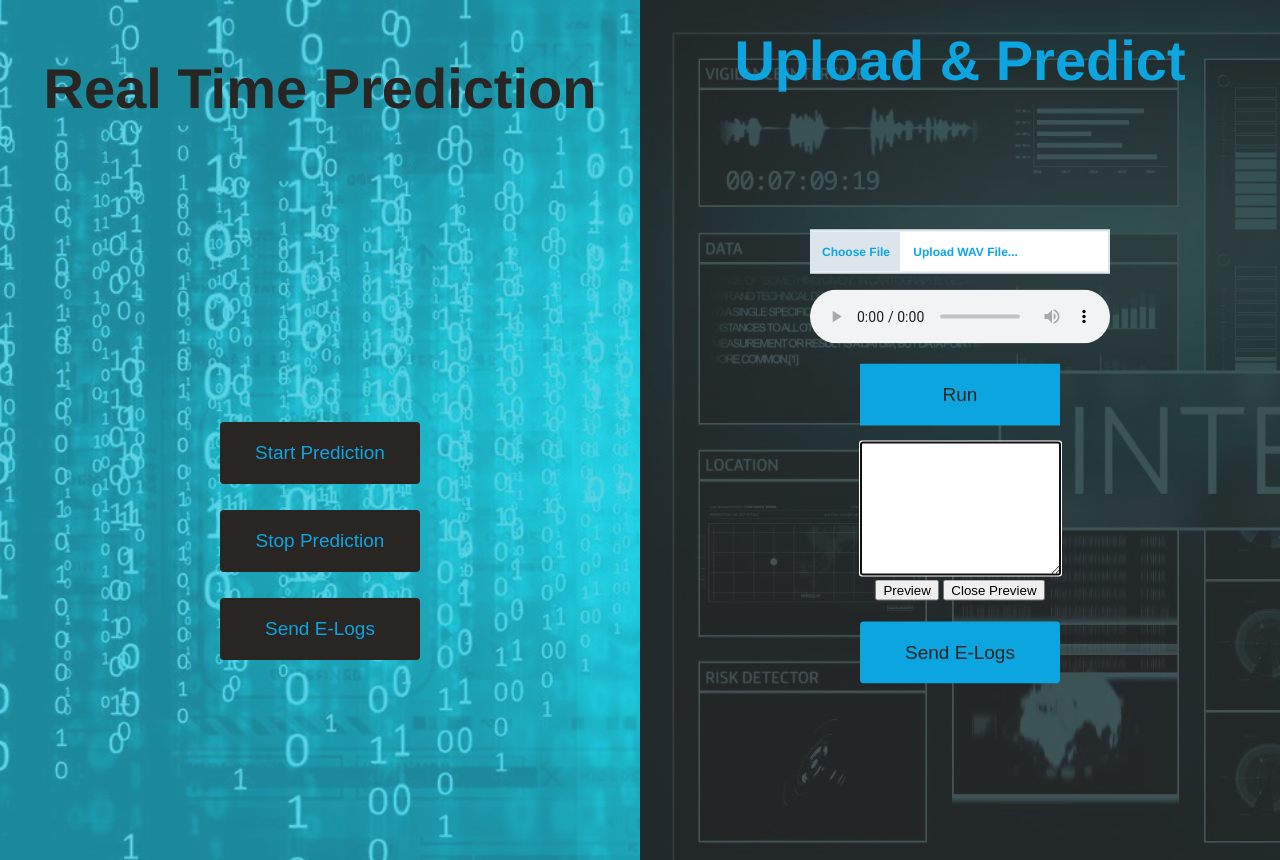
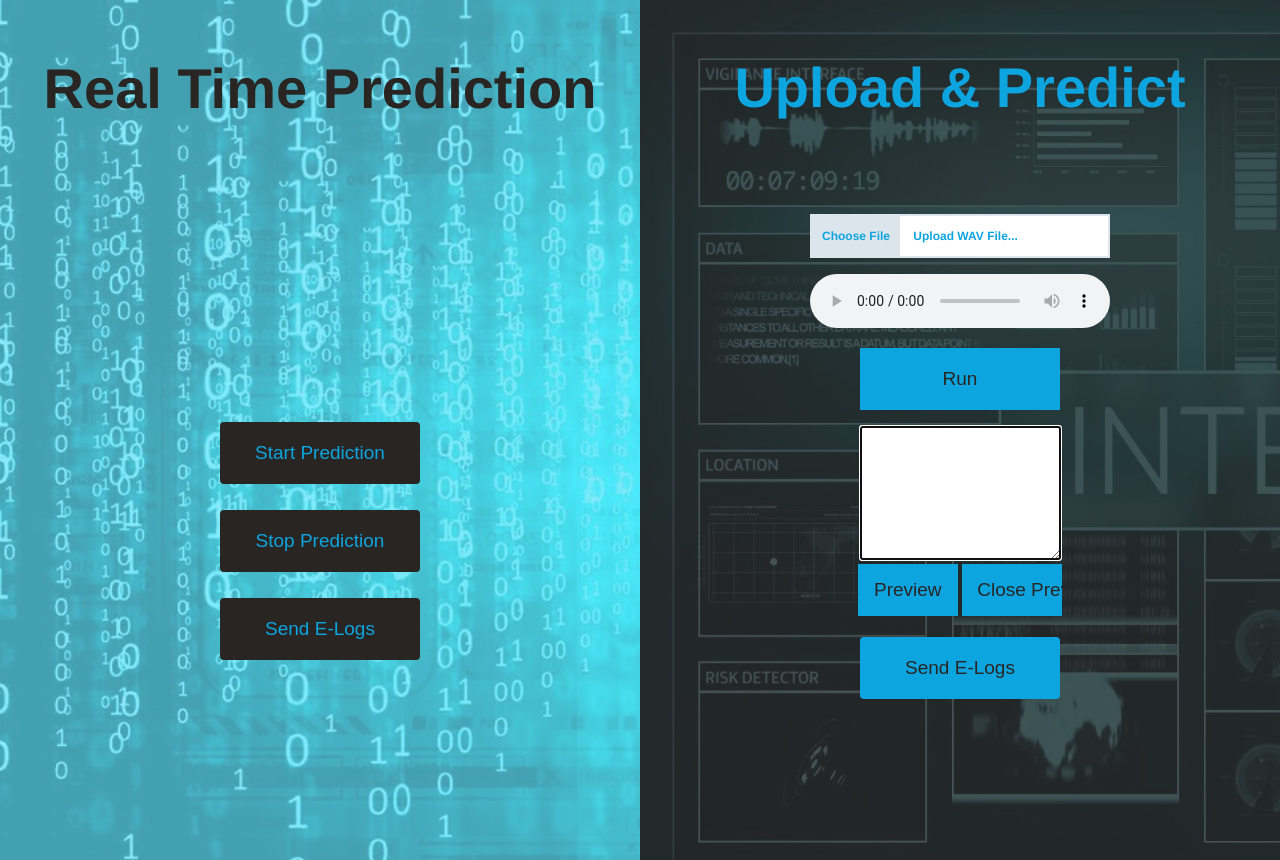
Before and after one commit to caudiopd/audiopd, a Flask app: page /index.html in a window 1280 px wide. Shown: the part 41-901 px from the top of the page. Run offline with Flask 2, Linux system fonts and the light colour scheme; some libraries are stand-ins or nearby versions.

Commit message:
Update style.css

```diff
--- a/static/style.css
+++ b/static/style.css
@@ -161,12 +161,12 @@
 
 :root {
   --container-bg-color: #333;
-  --left-bg-color: rgba(39, 196, 223, 0.7);
+  --left-bg-color: rgba(96, 228, 252, 0.7);
   --left-button-hover-color: rgba(11, 101, 161, 0.3);
   --right-bg-color: rgba(43, 43, 43, 0.8);
   --right-button-hover-color: rgba(92, 92, 92, 0.3);
-  --hover-width: 75%;
-  --other-width: 25%;
+  --hover-width: 85%;
+  --other-width: 15%;
   --speed: 1000ms;
 }
 
@@ -194,7 +194,7 @@
   color: rgb(13, 165, 224);
   position: absolute;
   left: 50%;
-  top: -2%;
+  top: 1%;
   transform: translateX(-50%);
   white-space: nowrap;
 }
@@ -332,6 +332,25 @@
   overflow: hidden;
   cursor: pointer;
 }
+.label-container
+{
+  color: red;
+}
+.preview {
+  position: relative;
+  background-color: rgb(13, 165, 224);
+  border: none;
+  font-size: 19px;
+  color: #292523;
+  padding: 15px;
+  width: 100px;
+  text-align: center;
+  -webkit-transition-duration: 0.4s; /* Safari */
+  transition-duration: 0.4s;
+  text-decoration: none;
+  overflow: hidden;
+  cursor: pointer;
+}
 
 .button2:after {
   content: "";
```
